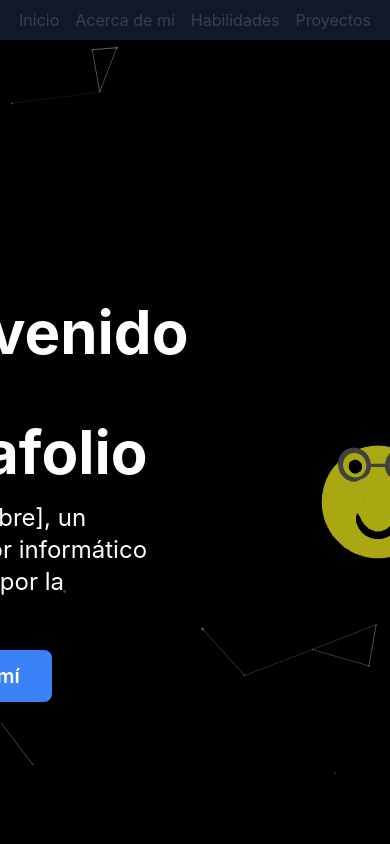
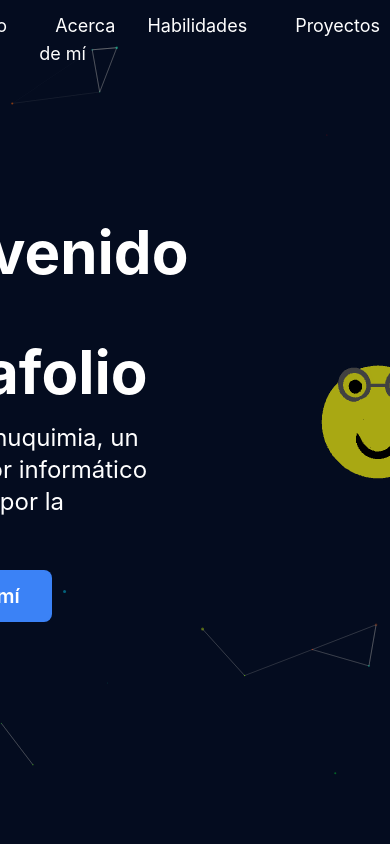
Before and after one commit to rody2312/mi-portafolio, a React (Create React App) app: page / in a window 390 px wide. Shown: the top 844 px of the page. Built offline with nearby package versions, Linux system fonts and the light colour scheme.

Commit message:
colores modificados y se agrega el nav mobile

```diff
--- a/src/App.js
+++ b/src/App.js
@@ -6,6 +6,7 @@ import Projects from "./components/Projects";
 import Skills from "./components/Skills";
 import Contact from "./components/Contact";
 import Footer from "./components/Footer";
+import Header from "./components/Header";
 
 import ParticlesBackground from "./components/ParticlesBackground";
 
@@ -13,7 +14,7 @@ const App = () => {
   return (
     <div className="min-h-screen">
       <ParticlesBackground />
-      <Nav />
+      <Header />
       <Hero />
       <About />
       <Skills />
--- a/src/components/About.js
+++ b/src/components/About.js
@@ -3,7 +3,7 @@ import { FaLinkedin, FaGithub } from "react-icons/fa";
 const About = () => {
   return (
     <section id="about" className="min-h-screen py-8 px-20 text-white flex items-center justify-center">
-      <div className="card bg-gray-900 mx-auto px-4 lg:px-8 py-4 rounded-md shadow-lg w-full">
+      <div className="card bg-section mx-auto px-4 lg:px-8 py-4 rounded-md shadow-lg w-full">
         <h2 className="text-center text-2xl mb-6">Acerca de mí</h2>
         <div className="container mx-auto">
           <div className="flex flex-wrap flex-col-reverse lg:flex-row items-center justify-between">
--- a/src/components/Contact.js
+++ b/src/components/Contact.js
@@ -21,7 +21,7 @@ const Contact = () => {
   return (
     <section
       id="contact"
-      className="min-h-screen py-8 px-4 bg-gray-900 text-white"
+      className="min-h-screen py-8 px-4 bg-section text-white"
     >
       <div className="container mx-auto shadow-xl p-4">
         <h2 className="text-center text-2xl mb-6">Contáctame</h2>
--- a/src/components/Header.js
+++ b/src/components/Header.js
@@ -0,0 +1,18 @@
+import { useState } from "react";
+import Nav from "./Nav";
+import NavMobile from "./NavMobile";
+
+const Header = () => {
+  const [menuOpen, setMenuOpen] = useState(false);
+
+  return (
+    <>
+      <Nav onMenuOpen={() => setMenuOpen(true)} />
+      <div className="lg:hidden">
+        <NavMobile isOpen={menuOpen} onClose={() => setMenuOpen(false)} />
+      </div>
+    </>
+  );
+};
+
+export default Header;
--- a/src/components/Hero.js
+++ b/src/components/Hero.js
@@ -9,13 +9,13 @@ const Hero = () => {
   return (
     <section
       id="hero"
-      className="min-h-screen flex items-center justify-center text-white pt-20">
+      className="min-h-screen flex items-center justify-center text-white">
       <div className="container mx-auto">
         <div className="w-full h-screen flex flex-row items-center justify-center space-x-10">
           <div className="flex flex-col items-start space-y-5">
             <h1 className="text-6xl font-bold">Bienvenido a mi portafolio</h1>
             <p className="text-2xl">
-              Soy [tu nombre], un desarrollador informático apasionado por la
+              Soy Rody Chuquimia, un desarrollador informático apasionado por la
               tecnología
             </p>
             <Link
--- a/src/components/Nav.js
+++ b/src/components/Nav.js
@@ -1,23 +1,33 @@
-import React from 'react';
+import React, { useState, useEffect } from 'react';
 import { Link } from 'react-scroll';
+import NavItem from './NavItem';
+import { FaBars } from 'react-icons/fa';
 
-const NavItem = ({ to, children }) => (
-  <Link
-    activeClass="text-blue-500"
-    to={to}
-    spy={true}
-    smooth={true}
-    offset={-70}
-    duration={500}
-    className="text-gray-700 hover:text-blue-500 transition-colors duration-300"
-  >
-    {children}
-  </Link>
-);
+const Nav = ({ onMenuOpen }) => {
+  const [scrolled, setScrolled] = useState(false);
 
-const Nav = () => {
+  const handleScroll = () => {
+    const offset = window.scrollY;
+    if (offset > 50) {
+      setScrolled(true);
+    } else {
+      setScrolled(false);
+    }
+  };
+
+  useEffect(() => {
+    window.addEventListener('scroll', handleScroll);
+    return () => {
+      window.removeEventListener('scroll', handleScroll);
+    };
+  }, []);
+
   return (
-    <nav className="fixed top-0 left-0 right-0 shadow-md z-10 bg-gray-900 text-white">
+    <nav
+      className={`fixed top-0 left-0 right-0 z-10 ${
+        scrolled ? 'bg-black h-16' : 'h-20'
+      } transition-all duration-300 flex items-center`}
+    >
       <div className="container mx-auto px-4 py-2">
         <ul className="flex justify-center space-x-4">
           <li>
@@ -32,6 +42,14 @@ const Nav = () => {
           <li>
             <NavItem to="projects">Proyectos</NavItem>
           </li>
+          <li className="lg:hidden ml-4">
+            <button
+              className="text-white focus:outline-none"
+              onClick={onMenuOpen}
+            >
+              <FaBars size={32} />
+            </button>
+          </li>
         </ul>
       </div>
     </nav>
--- /dev/null
+++ b/src/components/NavItem.js
@@ -0,0 +1,18 @@
+import { Link } from "react-scroll";
+
+
+const NavItem = ({ to, children }) => (
+    <Link
+      activeClass="active"
+      to={to}
+      spy={true}
+      smooth={true}
+      offset={-70}
+      duration={500}
+      className="text-lg text-white hover:text-blue-500 transition-colors duration-300 mx-4 cursor-pointer"
+    >
+      {children}
+    </Link>
+  );
+
+export default NavItem;
--- /dev/null
+++ b/src/components/NavMobile.js
@@ -0,0 +1,37 @@
+import React, { useState, useEffect } from "react";
+import { FaBars, FaTimes } from "react-icons/fa";
+import NavItem from "./NavItem";
+
+const NavMobile = ({ isOpen, onClose }) => (
+  <div
+    className={`fixed top-0 left-0 w-full h-full z-20 ${
+      isOpen ? "block" : "hidden"
+    }`}
+    style={{ backgroundColor: "rgba(0, 0, 0, 0.75)" }}
+  >
+    <div className="h-full flex flex-col justify-between">
+      <div className="flex justify-end mt-6 mr-6">
+        <button className="text-white focus:outline-none" onClick={onClose}>
+          <FaTimes size={32} />
+        </button>
+      </div>
+      <div className="flex-grow flex flex-col justify-center items-center space-y-6">
+        <NavItem to="hero" onClick={onClose}>
+          Inicio
+        </NavItem>
+        <NavItem to="about" onClick={onClose}>
+          Acerca de mí
+        </NavItem>
+        <NavItem to="skills" onClick={onClose}>
+          Habilidades
+        </NavItem>
+        <NavItem to="projects" onClick={onClose}>
+          Proyectos
+        </NavItem>
+      </div>
+      <div className="mb-6"></div>
+    </div>
+  </div>
+);
+
+export default NavMobile;
--- a/src/components/Projects.js
+++ b/src/components/Projects.js
@@ -55,7 +55,7 @@ const Projects = () => {
 
   return (
     <section id="projects" className="h-screen py-8 px-20 text-white flex items-center justify-center">
-      <div className="card bg-gray-900 mx-auto px-4 lg:px-8 py-4 rounded-md shadow-lg w-full">
+      <div className="card bg-section mx-auto px-4 lg:px-8 py-4 rounded-md shadow-lg w-full">
         <h2 className="text-center text-2xl mb-6">Proyectos</h2>
         <p className="text-center text-lg leading-relaxed mb-4">
           Estos son algunos de mis proyectos recientes. Siéntase libre de
--- a/src/components/Skills.js
+++ b/src/components/Skills.js
@@ -33,7 +33,7 @@ const Skills = () => {
 
   return (
     <section id="skills" className="min-h-screen py-8 px-20 text-white flex items-center justify-center">
-      <div className="card bg-gray-900 mx-auto px-4 lg:px-8 py-4 rounded-md shadow-lg w-full">
+      <div className="card bg-section mx-auto px-4 lg:px-8 py-4 rounded-md shadow-lg w-full">
         <h2 className="text-center text-2xl mb-6">Habilidades</h2>
         <p className="text-center text-lg leading-relaxed mb-4">
           Como desarrollador de software, he adquirido habilidades técnicas en
--- a/src/components/config/particles.config.js
+++ b/src/components/config/particles.config.js
@@ -2,7 +2,7 @@ const particlesConfig = {
   autoPlay: true,
   background: {
     color: {
-      value: "#000",
+      value: "#040C1F",
     },
     image: "",
     position: "",
--- a/tailwind.config.js
+++ b/tailwind.config.js
@@ -6,18 +6,18 @@ module.exports = {
       fontFamily: {
         sans: ['Roboto', 'Helvetica', 'Arial', 'sans-serif'],
       },
+      backgroundColor: {
+        'blue-450': '#3B82F6',
+        'blue-650': '#2563EB',
+        'blue-850': '#1E3A8A',
+        'blue-950': '#0C1B4C',
+        'blue-975': '#0A1537',
+        'blue-985': '#070F28',
+        'blue-990': '#040C1F',
+      },
       colors: {
-        purple: {
-          100: "#EAE6F5",
-          200: "#D3C9EB",
-          300: "#BCABE1",
-          400: "#A58DD6",
-          500: "#8E70CC",
-          600: "#7A61B2",
-          700: "#5F4C8F",
-          800: "#44366C",
-          900: "#291F49",
-        },
+        'bg': '#040C1F',
+        'section': '#070F28',
       },
     },
   },
```
